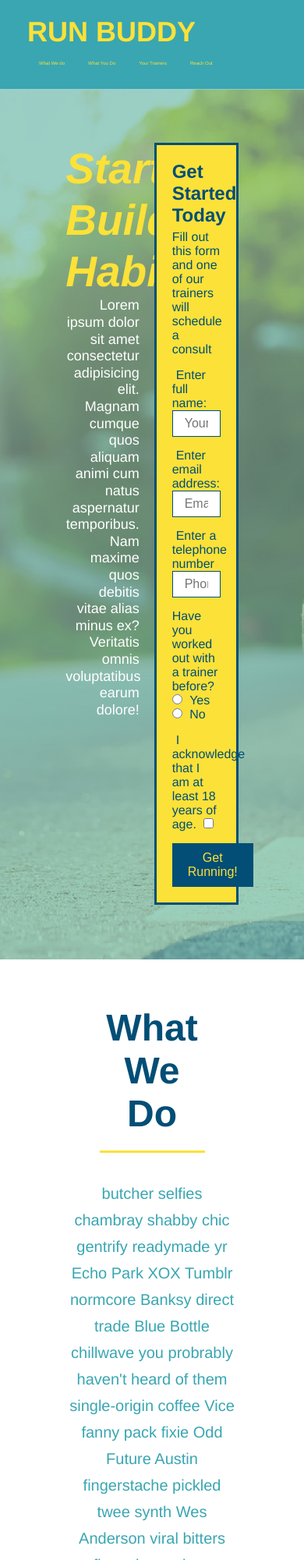
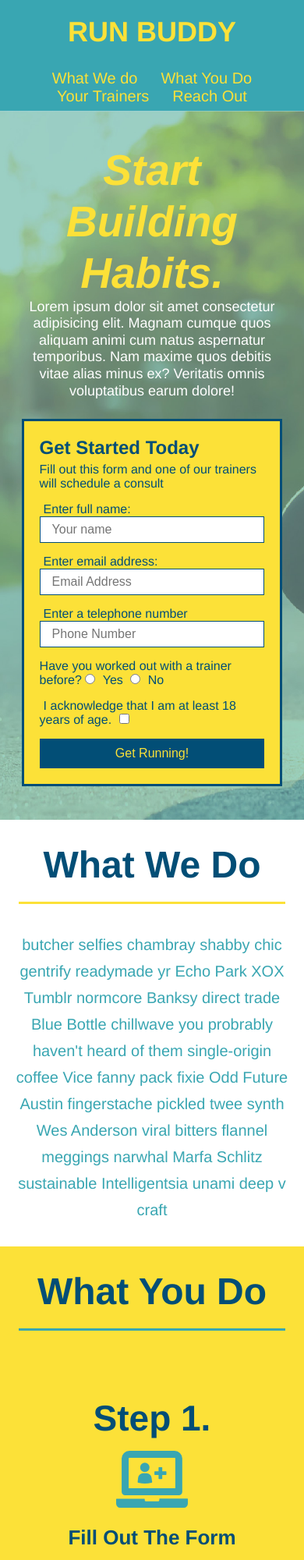
Before and after one commit to rmltism/run-buddy, a plain HTML site: page index.html in a window 390 px wide. Shown: the top 2000 px of the page at 78% size. Drawn offline with Linux system fonts and the light colour scheme.

Commit message:
added media queries

```diff
--- a/assets/css/style.css
+++ b/assets/css/style.css
@@ -380,15 +380,109 @@ section {
 
 /* MEDIA QUERY FOR SMALLER DESKTOP SCREENS AND SMALLER */
 @media screen and (max-width: 980px) {
+    header {
+        padding-bottom: 0;
+        justify-content: center;
+}
 
+    header h1 {
+        width: 100%;
+        text-align: center;
+    }
+
+    header nav ul {
+        margin-top: 20px;
+        width: 100%;
+        justify-content: center;
+    }
+
+    header nav ul li a {
+        font-size: 20px
+    }
+
+    footer h2, footer div {
+        text-align: center;
+        width: 100%;
+    }
+
+    .hero-cta,
+    .hero-form {
+        width: 100%;
+    }
+
+    .hero-cta {
+        text-align: center;
+    }
+
+    .section-title {
+        width: 80%
+    }
+
+    .trainer {
+        flex: 0 70%;
+    }
+
+    .contact-info iframe {
+        flex: 1 100%;
+    }
 }
 
 /* MEDIA QUERY FOR TABLETS AND SMALLER */
 @media screen and (max-width: 768px) {
+    section {
+        padding: 30px 15px;
+    }
 
+    .step h3 {
+        flex: 1 100%;
+        text-align: center;
+    }
+
+    .step-info {
+        flex: 2 100%;
+        text-align: center;
+        justify-content: center;
+    }
+
+    .step-img {
+        flex: 0 32%;
+        margin-right: 0;
+        margin-top: 15px;
+        margin-bottom: 15px;
+    }
+
+    .step-text {
+        flex: 100%;
+    }
 }
 
 /* MEDIA QUERY FOR MOBILE PHONES AND SMALLER */
 @media screen and (max-width: 575px) {
+    .hero-form button {
+        width: 100%;
+    }
 
+    .section-title {
+        width: 95%;
+    }
+
+    .intro p {
+        width: 100%;
+    }
+
+    .trainer {
+        flex: 0 100%;
+    }
+
+    .contact-info {
+        text-align: center;
+    }
+
+    .contact-info > * {
+        flex: 0 100%;
+    }
+
+    .contact-form {
+        order: 3;
+    }
 }
```
